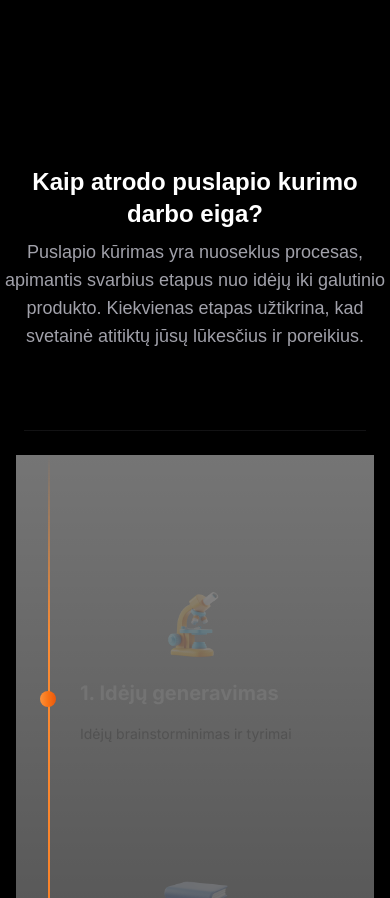
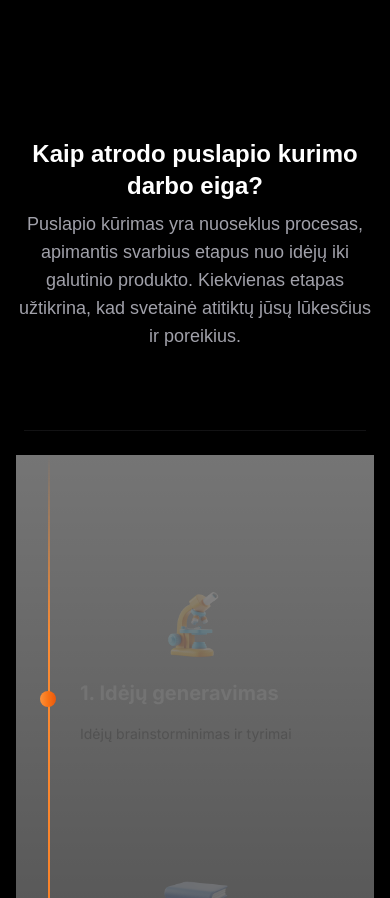
Before and after one commit to Drangis-tech/nextjs-portfolio-website, a Next.js app: page / in a window 390 px wide. Shown: the part 1760-2658 px from the top of the page. Built offline with nearby package versions, Linux system fonts and the light colour scheme; no server answers; what tailwindcss-debug-screens would draw is missing.

Commit message:
timeline fixas

```diff
--- a/app/components/ui/hero-parallax.tsx
+++ b/app/components/ui/hero-parallax.tsx
@@ -100,13 +100,15 @@ export const HeroParallax: React.FC<{ products: { title: string; link: string; t
       <div className="absolute bottom-0 left-0 w-full h-20 bg-gradient-to-t from-black to-transparent"></div> {/* Adjusted height */}
 
       {/* New Section with Header and Description */}
-      <div className="absolute bottom-0 w-full py-4 bg-black text-center"> {/* Further reduced padding */}
+      <div className="absolute bottom-0 w-full bg-black text-center z-40"> {/* Added z-40 */}
+        <div className="py-4 px-4 md:px-8"> {/* Added padding */}
           <h2 className="text-white text-2xl md:text-4xl font-bold mb-2"> {/* Reduced margin-bottom */}
             Kaip atrodo puslapio kurimo darbo eiga?
           </h2>
           <p className="text-zinc-400 text-lg md:text-xl max-w-4xl mx-auto">
             Puslapio kūrimas yra nuoseklus procesas, apimantis svarbius etapus nuo idėjų iki galutinio produkto. Kiekvienas etapas užtikrina, kad svetainė atitiktų jūsų lūkesčius ir poreikius.
           </p>
+        </div>
       </div>
     </div>
   );
```
Lines whose indentation alone changed are shown as unchanged.
